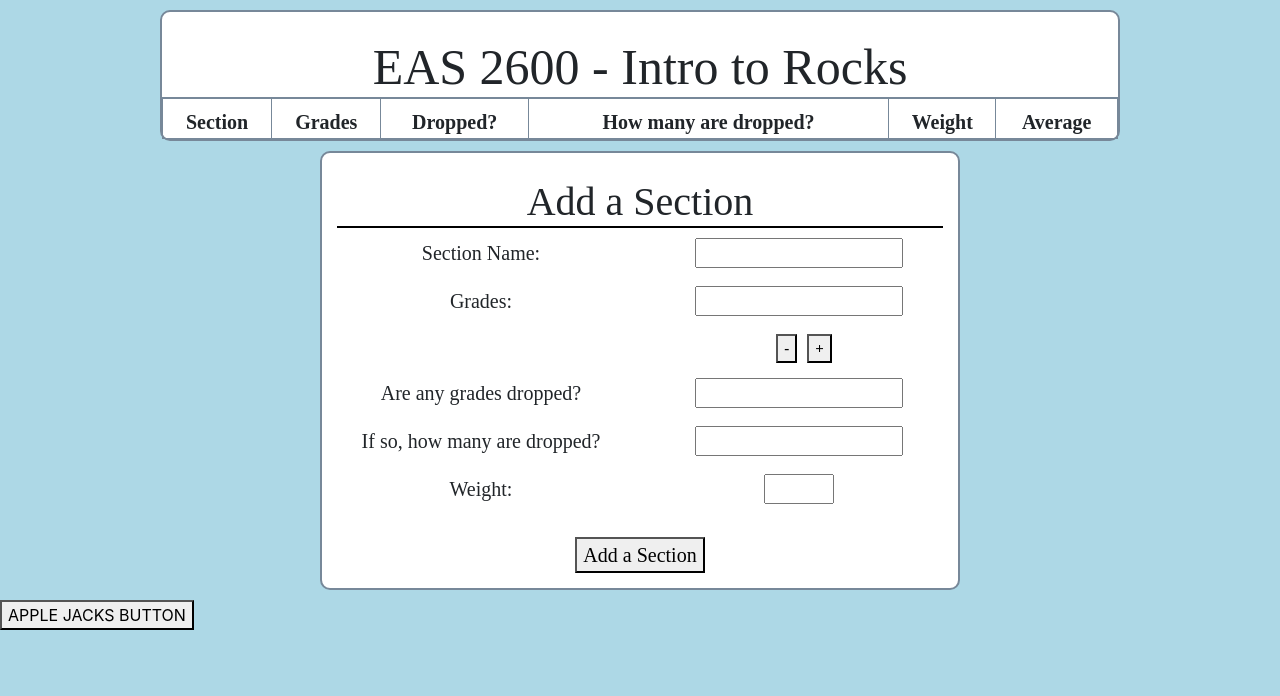
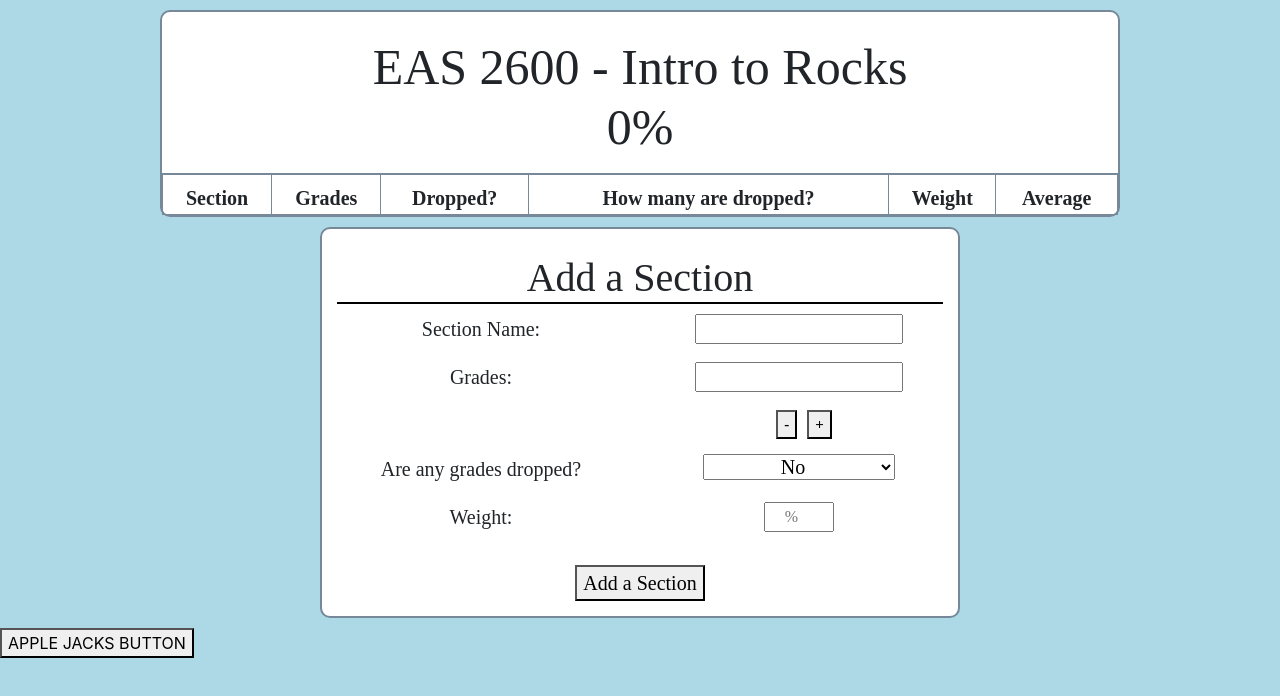
Before and after one commit to kbrantley8/reactgradecalc, a React (Create React App) app: page / in a window 1280 px wide. Shown: the top 696 px of the page. Built offline with nearby package versions, Linux system fonts and the light colour scheme.

Commit message:
Actual Functionality, worked with willie's class

```diff
--- a/src/style/Course.css
+++ b/src/style/Course.css
@@ -80,7 +80,11 @@ newSection
 .new-section input {
     text-align: center;
 }
-
+.new-section select {
+    width: 67%;
+    font-size: 20px;
+    text-align: center;
+}
 .addSectionInput {
     margin-top: 10px;
 }
--- a/src/view/Course.js
+++ b/src/view/Course.js
@@ -15,7 +15,8 @@ class Course extends React.Component {
 
         this.state = {
             sect: [],
-            name: props.name
+            name: props.name,
+            average: 0,
         }
         this.changeName = this.changeName.bind(this);
         this.myCallBack = this.myCallBack.bind(this);
@@ -29,13 +30,24 @@ class Course extends React.Component {
     changeName() {
         var newName = (this.state.name == "EAS 2600 - Intro to Rocks") ? "CS 3600 - Intro to AI" : "EAS 2600 - Intro to Rocks";
         this.setState({name: newName})
-        console.log($("#addSection"))
         $("#addSection").text("APpleJacks Please")
     }
 
     myCallBack(info) {
         var temp = this.state.sect
         temp.push(info)
+        var val = temp[this.state.sect.length - 1].props["weight"]
+        var val1 = temp[this.state.sect.length - 1].props["grades"]
+        var sum = 0;
+        for (var i = 0; i < val1.length; i++){
+            sum += parseInt(val1[i]);
+        }
+        var avg = Math.round((sum / val1.length) * 10) / 10;
+        val = val.substring(0, val.length - 1)
+        // var wei = parseInt(val);
+        var tem = avg * (val / 100);
+        var newAvg = this.state.average + tem;
+        this.setState({average: newAvg})
         this.setState({sect: temp})
     }
 
@@ -44,7 +56,9 @@ class Course extends React.Component {
             <div>
                 <div id="course_div" className="course-main">
                     <div>
-                        <h1 id="course_name" > {this.state.name} </h1>
+                        <h1 id="course_name" > {this.state.name}
+                            <p>{this.state.average + "%"}</p>
+                        </h1>
                     </div>
 
                     <table id="course_table">
--- a/src/view/newSection.js
+++ b/src/view/newSection.js
@@ -16,6 +16,7 @@ class newSection extends React.Component {
         this.addGrade = this.addGrade.bind(this)
         this.loseGrade = this.loseGrade.bind(this)
         this.addSection = this.addSection.bind(this);
+        this.processClick = this.processClick.bind(this);
     }
 
     addSection() {
@@ -23,8 +24,12 @@ class newSection extends React.Component {
         var gradesBool = $("#gradesBool").val()
         var gradesNum = $("#gradesNum").val()
         var weight = $("#weight").val()
+        weight = weight + "%"
         var courseName = $("#course_name").val()
         var grades = [];
+        if (gradesNum == "") {
+            gradesNum = "N/A"
+        }
         for (var i = 0; i < this.state.listOfInputs.length; i++) {
             var toGet = "#grades" + i;
             var num = $(toGet).val()
@@ -57,6 +62,15 @@ class newSection extends React.Component {
         var temp = this.state.listOfInputs;
         temp.pop()
         this.setState({listOfInputs: temp})
+    }
+
+    processClick() {
+        var choice = $("#gradesBool").children("option:selected").val();
+        if (choice == "Yes") {
+            $("#numDropped").attr("hidden", false)
+        } else {
+            $("#numDropped").attr("hidden", true)
+        }
     }
 
     render() {
@@ -94,10 +108,14 @@ class newSection extends React.Component {
                         <label for="gradesBool">Are any grades dropped?</label>
                     </div>
                     <div className="col-sm-6">
-                        <input type="text" id="gradesBool"></input>
+                        <select type="text" id="gradesBool" onChange={this.processClick}>
+                            <option value="No">No</option>
+                            <option value="Yes">Yes</option>
+                        </select>
+
                     </div>
                 </div>
-                <div className="row row-padding">
+                <div className="row row-padding" id="numDropped" hidden>
                     <div className="col-sm-6">
                         <label for="gradesNum">If so, how many are dropped?</label>
                     </div>
@@ -110,7 +128,7 @@ class newSection extends React.Component {
                         <label for="weight">Weight:</label>
                     </div>
                     <div className="col-sm-6">
-                        <input type="number" id="weight" min="0" max="100"></input>
+                        <input type="number" placeholder="%" id="weight" min="0" max="100"></input>
                     </div>
                 </div>
                 <div className="row row-padding">
```
